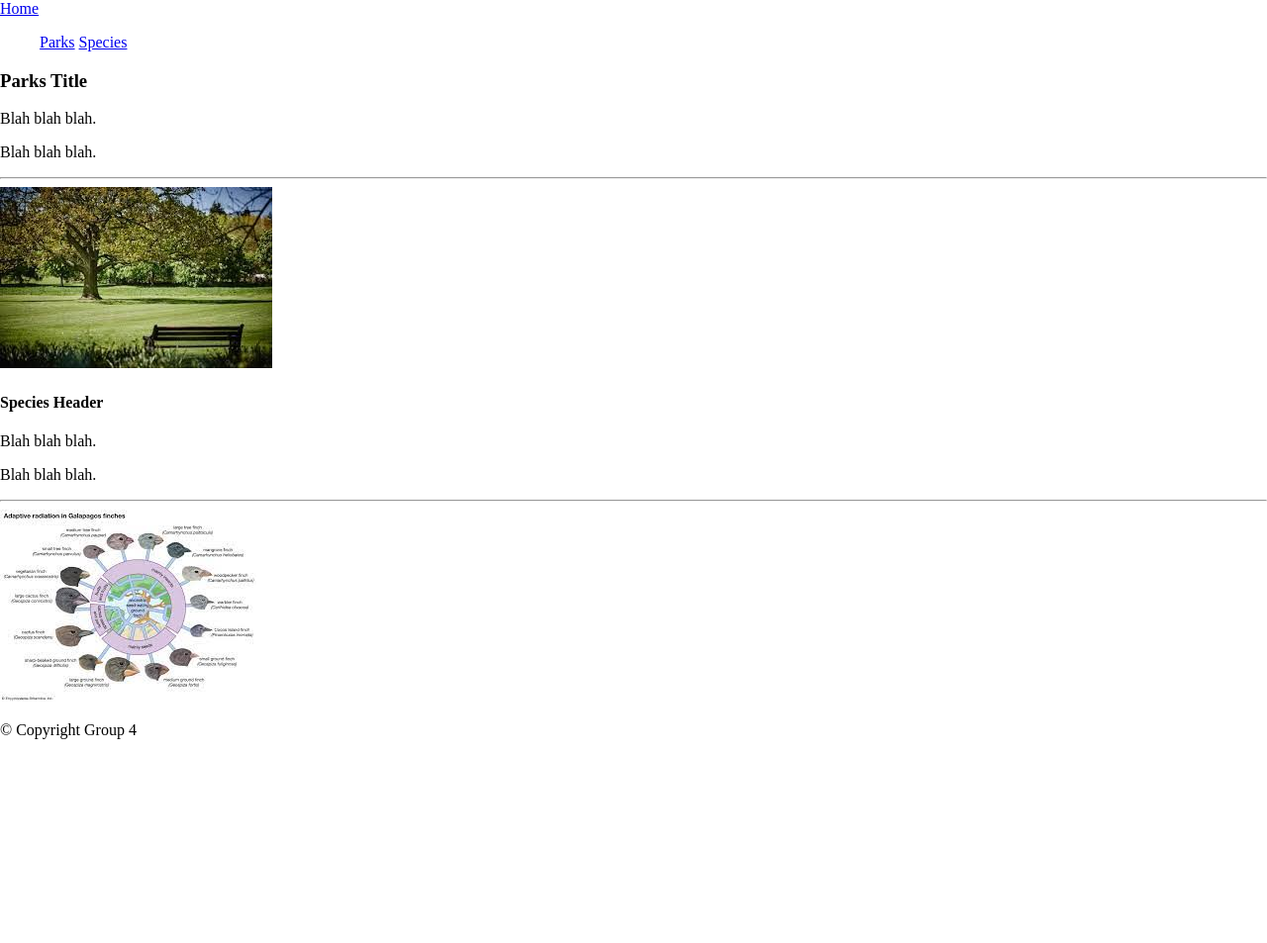
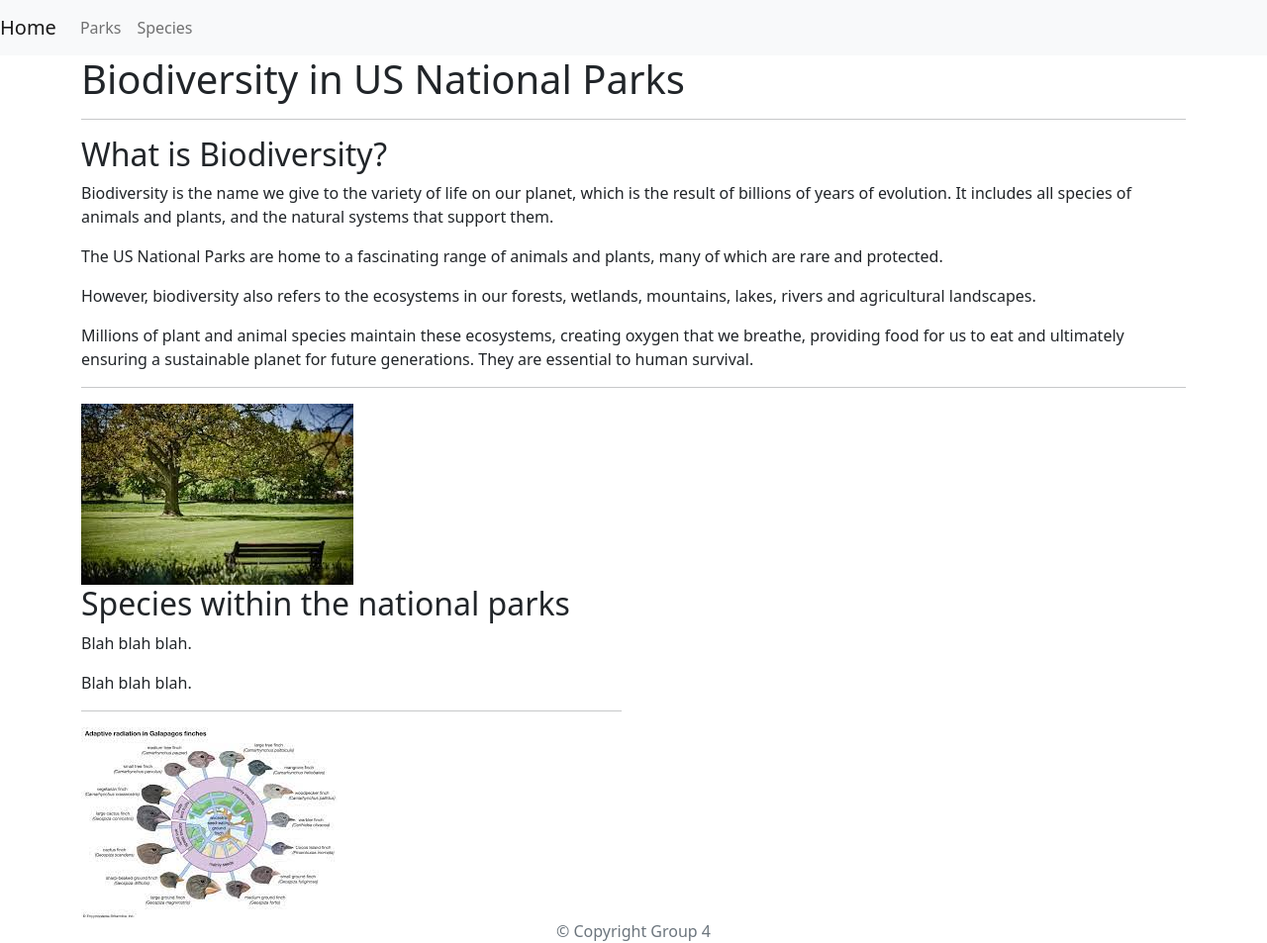
Before and after one commit to hibaa-a/US-National-Parks, a Flask app: page / in a window 1280 px wide. Shown: the whole page at 99% size. Before the commit the page ends 747 px from the top, so only its background shows below. Run offline with Flask 2, Linux system fonts and the light colour scheme; some libraries are stand-ins or nearby versions.

Commit message:
fixed nav bar, updated presentation

```diff
--- a/templates/index.html
+++ b/templates/index.html
@@ -8,9 +8,9 @@
 
     <title>National Parks and Biodiversity in the USA</title>
 
-    <!-- delete the bootstrap if we don't use it-->
-
     <!-- Boostrap Stylesheet -->
+    <!-- CSS only -->
+    <link href="https://cdn.jsdelivr.net/npm/bootstrap@5.2.3/dist/css/bootstrap.min.css" rel="stylesheet" integrity="sha384-rbsA2VBKQhggwzxH7pPCaAqO46MgnOM80zW1RWuH61DGLwZJEdK2Kadq2F9CUG65" crossorigin="anonymous">
     <!--<link rel="stylesheet" href="static/css/bootstrap.min.css" media="screen"> -->
 
     <!-- Our own CSS stylesheet -->
@@ -19,42 +19,34 @@
   </head>
 
   <body>
-        <nav class="navbar navbar-default">
-            <div class="container-fluid navbar-custom">
-                <div class="row">
-                    <div class="navbar-header">
-
-                        <span class="icon-bar"></span>
-                        <span class="icon-bar"></span>
-                        <span class="icon-bar"></span>
-                    </button>
-                    <div class="col-xs-9 phone-nav">
-                        <a class="navbar-brand" href="#" id="logo">Home</a>
-                    </div>
-                    </div>
-            </div>
-
-            <div class="collapse navbar-collapse" id="bs-example-navbar-collapse-1">
-                <ul class="nav navbar-nav navbar-right navbar-right-custom">
-
-                    <a href="/parks" class="btn btn-primary btn-lg active" role="button" aria-pressed="true">Parks</a>
-                    <a href="/species" class="btn btn-secondary btn-lg active" role="button" aria-pressed="true">Species</a>
-
-
-                </ul>
-            </div><!-- /.navbar-collapse -->
-            </div>
-        </div><!-- /.container-fluid -->
-
-        </nav>
+    <!-- navbar -->
+    <nav class="navbar navbar-expand-lg navbar-light bg-light">
+        <a class="navbar-brand" href="/"> Home</a>
+        <button class="navbar-toggler" type="button" data-toggle="collapse" data-target="#navbarNavAltMarkup" aria-controls="navbarNavAltMarkup" aria-expanded="false" aria-label="Toggle navigation">
+          <span class="navbar-toggler-icon"></span>
+        </button>
+        <div class="collapse navbar-collapse" id="navbarNavAltMarkup">
+          <div class="navbar-nav">
+            <a class="nav-item nav-link" href="/parks">Parks</a>
+            <a class="nav-item nav-link" href="/species">Species</a>
+          </div>
+        </div>
+      </nav>
 
         <div class="container">
+            <h1 id="big-font" class="back-black">Biodiversity in US National Parks</h1>
+            <hr class="description-parks-hr"/>
             <section class="row">
-                <div class="col-md-8">
+                <div class="col-md-12">
                 <article class="description-parks-content">
-                    <h1 class="description-parks-header">Parks Title</h1>
-                    <p>Blah blah blah.</p>
-                    <p>Blah blah blah.</p>
+                    <h2 class="description-parks-header">What is Biodiversity?</h2>
+                    <p>Biodiversity is the name we give to the variety of life on our planet, which is the result of billions of years of evolution. It includes all species of animals and plants, and the natural systems that support them.
+                    </p>
+                    <p>The US National Parks are home to a fascinating range of animals and plants, many of which are rare and protected.
+                    </p>
+                    <p>However, biodiversity also refers to the ecosystems in our forests, wetlands, mountains, lakes, rivers and agricultural landscapes.
+                    </p>
+                    <p>Millions of plant and animal species maintain these ecosystems, creating oxygen that we breathe, providing food for us to eat and ultimately ensuring a sustainable planet for future generations. They are essential to human survival.                    </p>
                     <hr class="description-parks-hr"/>
                     <div id="main_images">
                         <a href="/parks"><img src="{{url_for('static', filename='Images/parks_main.png')}}" alt="National Parks in the USA" class="imageNav-photo"></a>
@@ -63,12 +55,12 @@
 
                 </article>
                 </div>
-                <div class="col-md-4">
+                <div class="col-md-6">
 
                 <!-- Start of Visualizations imageNav Area -->
                 <section id="description-species-content">
                     <article class="description-species-content">
-                        <h1 class="description-species-header">Species Header</h1>
+                        <h2 class="description-species-header">Species within the national parks</h2>
                         <p>Blah blah blah.</p>
                         <p>Blah blah blah.</p>
                         <hr class="description-species-hr"/>
```
Also changed, not shown: templates/Parks.html (+15 -28 lines), templates/Species.html (+16 -28 lines), static/Images/biodiversity_main.png (added), static/css/styles.css (line endings or trailing spaces).
